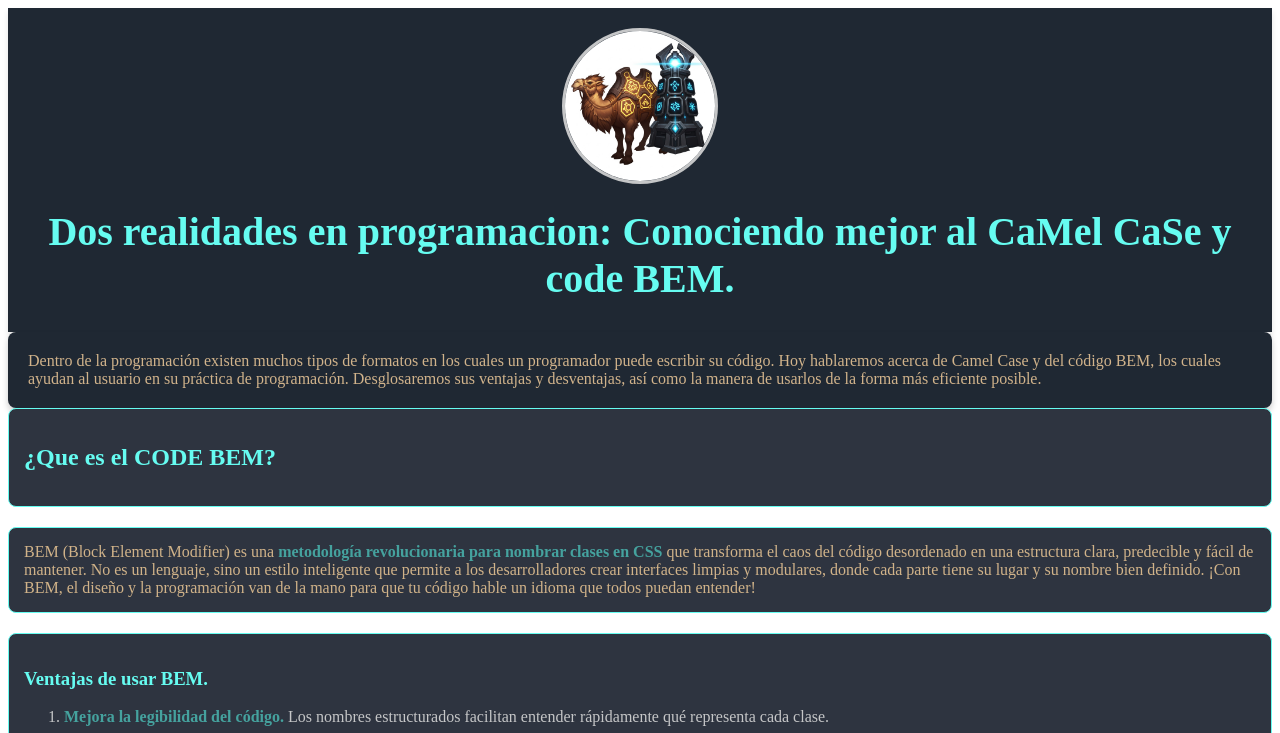
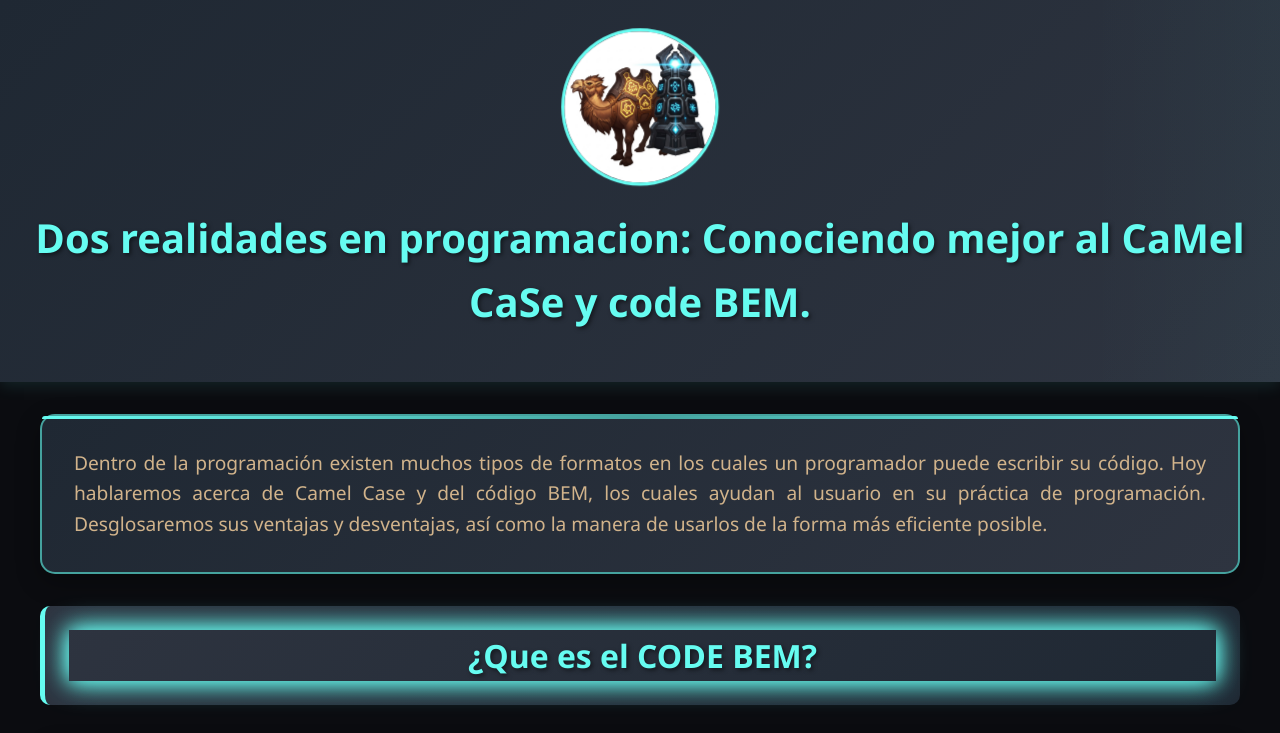
Before and after one commit to Aaron-dust/Trabajo-CaMel-CaSe-y-BEM, a plain HTML site: page index.html in a window 1280 px wide. Shown: the top 733 px of the page. Drawn offline with Linux system fonts and the light colour scheme.

Commit message:
commit 9

```diff
--- a/css/stylos.css
+++ b/css/stylos.css
@@ -1,134 +1,218 @@
-style
+* {
+    margin: 0;
+    padding: 0;
+    box-sizing: border-box;
+}
+
 body {
-    margin: 0;
-    font-family: Verdana, sans-serif;
+    font-family: 'Segoe UI', Tahoma, Geneva, Verdana, sans-serif;
     background-color: #0B0C10;
     color: #C5C6C7;
     line-height: 1.6;
-  }
-   .contedinicio{
-    color: rgb(209, 179, 139);
-
-   }
-  .codebem1{
-    color: rgb(209, 179, 137);
+    overflow-x: hidden;
 }
 
-  .camelcase1{
-    color: rgb(209, 179, 138);
+/* Animaciones keyframes */
+@keyframes fadeInUp {
+    from {
+        opacity: 0;
+        transform: translateY(30px);
+    }
+    to {
+        opacity: 1;
+        transform: translateY(0);
+    }
 }
 
+@keyframes slideInLeft {
+    from {
+        opacity: 0;
+        transform: translateX(-50px);
+    }
+    to {
+        opacity: 1;
+        transform: translateX(0);
+    }
+}
+
+@keyframes slideInRight {
+    from {
+        opacity: 0;
+        transform: translateX(50px);
+    }
+    to {
+        opacity: 1;
+        transform: translateX(0);
+    }
+}
+
+@keyframes pulse {
+    0% {
+        transform: scale(1);
+    }
+    50% {
+        transform: scale(1.05);
+    }
+    100% {
+        transform: scale(1);
+    }
+}
+
+@keyframes glow {
+    0% {
+        box-shadow: 0 0 5px #66FCF1;
+    }
+    50% {
+        box-shadow: 0 0 20px #66FCF1, 0 0 30px #66FCF1;
+    }
+    100% {
+        box-shadow: 0 0 5px #66FCF1;
+    }
+}
+
+/* Header */
 header {
+    background: linear-gradient(135deg, #1F2833 0%, #2E3440 100%);
+    padding: 2rem;
     text-align: center;
-    padding: 20px;
-    background-color: #1F2833;
-    color: #66FCF1;
-    box-shadow: 0 4px 6px rgba(0, 0, 0, 0.1);
+    box-shadow: 0 4px 15px rgba(102, 252, 241, 0.1);
+    animation: fadeInUp 1s ease-out;
+    position: relative;
+    overflow: hidden;
+}
+
+header::before {
+    content: '';
+    position: absolute;
+    top: 0;
+    left: -100%;
+    width: 100%;
+    height: 100%;
+    background: linear-gradient(90deg, transparent, rgba(102, 252, 241, 0.1), transparent);
+    animation: shine 3s infinite;
+}
+
+@keyframes shine {
+    0% { left: -100%; }
+    100% { left: 100%; }
 }
 
 header img {
     border-radius: 50%;
-    border: 3px solid #C5C6C7;
-    margin-bottom: 10px;
+    border: 3px solid #66FCF1;
+    margin-bottom: 1rem;
+    transition: all 0.3s ease;
+    animation: pulse 2s infinite;
+}
+
+header img:hover {
+    transform: scale(1.1);
+    box-shadow: 0 0 20px rgba(102, 252, 241, 0.5);
 }
 
 header h1 {
-    font-size: 2.5em;
-    margin: 10px 0;
+    color: #66FCF1;
+    font-size: 2.5rem;
+    margin-bottom: 1rem;
+    text-shadow: 2px 2px 4px rgba(0, 0, 0, 0.5);
+    animation: slideInLeft 1s ease-out 0.5s both;
 }
 
-  main {
-    padding: 20px;
-    background-color: #1F2833;
-    border-radius: 8px;
-    box-shadow: 0 4px 6px rgba(0, 0, 0, 0.2);
+/* Main content */
+.contedinicio {
+    background: linear-gradient(135deg, #1F2833 0%, #2E3440 100%);
+    padding: 2rem;
+    margin: 2rem auto;
+    max-width: 1200px;
+    border-radius: 15px;
+    box-shadow: 0 8px 25px rgba(0, 0, 0, 0.3);
+    border: 2px solid #45A29E;
+    color: rgb(209, 179, 139);
+    font-size: 1.2rem;
+    text-align: justify;
+    animation: fadeInUp 1s ease-out 0.3s both;
+    position: relative;
 }
 
-  section {
-    margin-bottom: 20px;
-    padding: 15px;
-    background-color: #2E3440;
-    border: 1px solid #66FCF1;
-    border-radius: 8px;
+.contedinicio::before {
+    content: '';
+    position: absolute;
+    top: 0;
+    left: 0;
+    right: 0;
+    height: 3px;
+    background: linear-gradient(90deg, #66FCF1, #45A29E, #66FCF1);
+    border-radius: 15px 15px 0 0;
 }
 
-  section h2, section h3 {
-    color: #66FCF1;
+/* Títulos de sección */
+.codebemTT, .camelcaseTT {
+    background: linear-gradient(135deg, #2E3440 0%, #1F2833 100%);
+    padding: 1.5rem;
+    margin: 2rem auto;
+    max-width: 1200px;
+    border-radius: 10px;
+    border-left: 5px solid #66FCF1;
+    animation: slideInLeft 0.8s ease-out;
+    position: relative;
 }
 
-  ul {
-    margin: 10px 0;
-    padding: 0 20px;
+.codebemTT h2, .camelcaseTT h2 {
+    color: #66FCF1;
+    font-size: 2rem;
+    text-align: center;
+    text-shadow: 2px 2px 4px rgba(0, 0, 0, 0.5);
+    animation: glow 2s infinite alternate;
 }
 
-  li {
-    margin-bottom: 10px;
-    color: #C5C6C7;
+/* Secciones principales */
+.codebem1, .camelcase1 {
+    background: linear-gradient(135deg, #2E3440 0%, #1F2833 100%);
+    padding: 2rem;
+    margin: 2rem auto;
+    max-width: 1200px;
+    border-radius: 15px;
+    box-shadow: 0 6px 20px rgba(0, 0, 0, 0.2);
+    border: 1px solid #45A29E;
+    color: rgb(209, 179, 139);
+    font-size: 1.1rem;
+    text-align: justify;
+    animation: fadeInUp 1s ease-out;
+    transition: transform 0.3s ease, box-shadow 0.3s ease;
 }
 
-  strong {
-    color: #45A29E;
+.codebem1:hover, .camelcase1:hover {
+    transform: translateY(-5px);
+    box-shadow: 0 10px 30px rgba(102, 252, 241, 0.2);
 }
 
-  button {
-    background-color: #45A29E;
-    color: #0B0C10;
-    border: none;
-    padding: 10px 20px;
-    border-radius: 5px;
-    cursor: pointer;
-    transition: background-color 0.3s;
+.codebem1 strong, .camelcase1 strong {
+    color: #45A29E;
+    font-weight: bold;
 }
 
-  button:hover {
-    background-color: #66FCF1;
+/* Secciones secundarias */
+.codebem2, .camelcase2 {
+    background: linear-gradient(135deg, #2E3440 0%, #1F2833 100%);
+    padding: 2rem;
+    margin: 2rem auto;
+    max-width: 1200px;
+    border-radius: 15px;
+    box-shadow: 0 4px 15px rgba(0, 0, 0, 0.2);
+    border: 1px solid #66FCF1;
+    animation: slideInRight 0.8s ease-out;
 }
 
-  input[type="text"] {
-    padding: 8px;
-    border: 1px solid #C5C6C7;
-    border-radius: 5px;
-    background-color: #1F2833;
-    color: #C5C6C7;
+.codebem2 h3, .camelcase2 h3 {
+    color: #66FCF1;
+    font-size: 1.5rem;
+    margin-bottom: 1rem;
+    text-align: center;
+    text-shadow: 1px 1px 2px rgba(0, 0, 0, 0.5);
 }
 
-  table {
-    width: 100%;
-    border-collapse: collapse;
-    background-color: #1F2833;
-    color: #C5C6C7;
+/* Listas */
+ol, ul {
+    padding-left: 2rem;
+    margin: 1rem 0;
 }
-
-  table th, table td {
-    border: 1px solid #45A29E;
-    padding: 10px;
-    text-align: left;
-  }
-
-  table th {
-    background-color: #45A29E;
-    color: #0B0C10;
-  }
-
-  table tr:nth-child(even) {
-    background-color: #2E3440;
-  }
-
-  footer {
-    text-align: center;
-    padding: 10px;
-    background-color: #1F2833;
-    color: #C5C6C7;
-    border-top: 1px solid #66FCF1;
-  }
-
-  footer nav a {
-    color: #66FCF1;
-    text-decoration: none;
-    margin: 0 10px;
-    transition: color 0.3s;
-  }
-
-  footer nav a:hover {
-    color: #45A29E;
-  }
```
Lines whose indentation alone changed are shown as unchanged.
